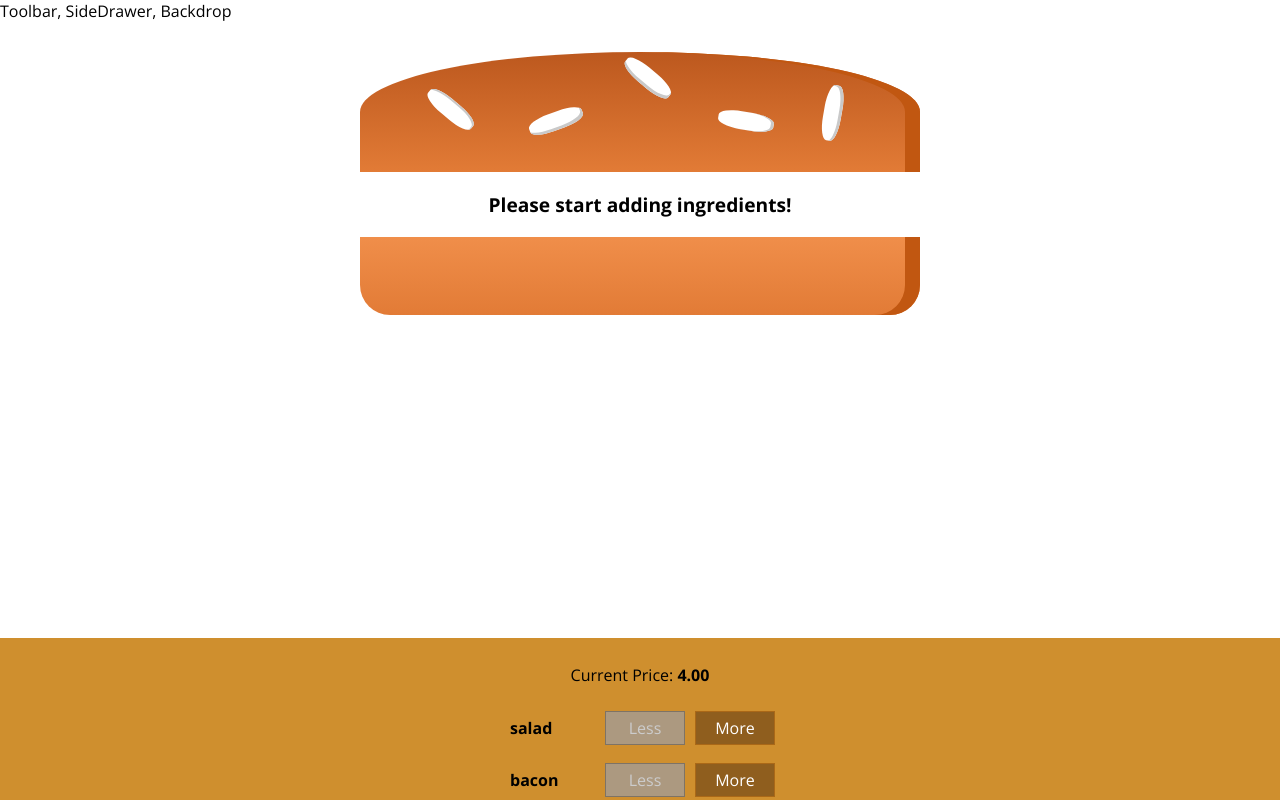
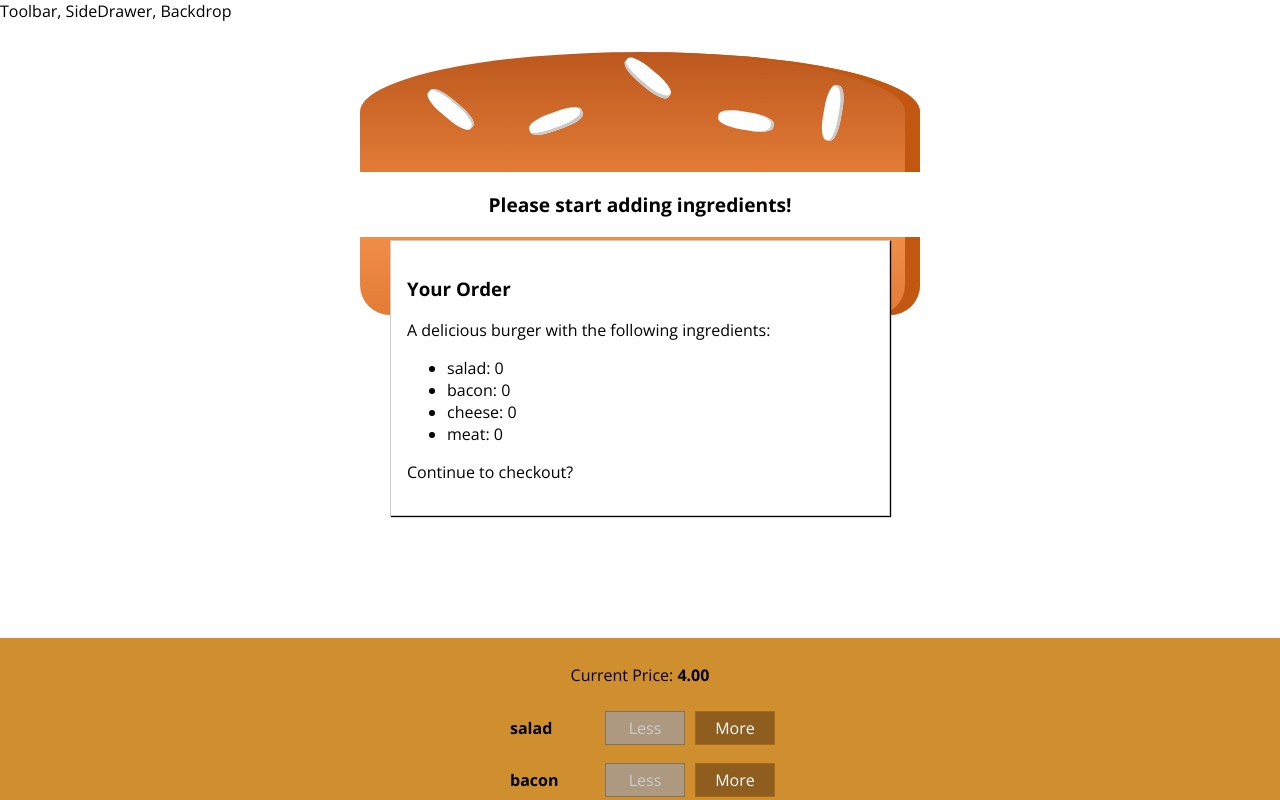
Before and after one commit to iulian-alexandru04/burger-builder, a React (Create React App) app: page / in a window 1280 px wide. Shown: the top 800 px of the page. Built offline with nearby package versions, Linux system fonts and the light colour scheme.

Commit message:
show order summary

```diff
--- /dev/null
+++ b/src/components/Burger/OrderSummary/OrderSummary.js
@@ -0,0 +1,16 @@
+import React, {Fragment} from 'react';
+
+const orderSummary = (props) => {
+    const ingredientSummary = Object.keys(props.ingredients)
+        .map(ingr => <li key={ingr}>{ingr}: {props.ingredients[ingr]}</li>);
+    return (
+        <Fragment>
+            <h3>Your Order</h3>
+            <p>A delicious burger with the following ingredients:</p>
+            <ul>{ingredientSummary}</ul>
+            <p>Continue to checkout?</p>
+        </Fragment>
+    );
+};
+
+export default orderSummary;
--- /dev/null
+++ b/src/components/UI/Modal/Modal.js
@@ -0,0 +1,10 @@
+import React from 'react';
+import classes from './Modal.module.css';
+
+const modal = (props) => (
+    <div className={classes.Modal}>
+        {props.children}
+    </div>
+);
+
+export default modal;
--- /dev/null
+++ b/src/components/UI/Modal/Modal.module.css
@@ -0,0 +1,20 @@
+.Modal {
+    position: fixed;
+    z-index: 500;
+    background-color: white;
+    width: 70%;
+    border: 1px solid #ccc;
+    box-shadow: 1px 1px 1px black;
+    padding: 16px;
+    left: 15%;
+    top: 30%;
+    box-sizing: border-box;
+    transition: all 0.3s ease-out;
+}
+
+@media (min-width: 600px) {
+    .Modal {
+        width: 500px;
+        left: calc(50% - 250px);
+    }
+}
--- a/src/containers/BurgerBuilder/BurgerBuilder.js
+++ b/src/containers/BurgerBuilder/BurgerBuilder.js
@@ -1,6 +1,8 @@
 import React, {Component, Fragment} from 'react';
 import Burger from '../../components/Burger/Burger';
 import BuildControls from '../../components/Burger/BuildControls/BuildControls';
+import Modal from '../../components/UI/Modal/Modal';
+import OrderSummary from '../../components/Burger/OrderSummary/OrderSummary';
 
 const INGREDIENT_PRICES = {
     salad: 0.5,
@@ -50,6 +52,9 @@
             disabledInfo[ingr] = disabledInfo[ingr] <= 0;
         return (
             <Fragment>
+                <Modal>
+                    <OrderSummary ingredients={this.state.ingredients}/>
+                </Modal>
                 <Burger ingredients={this.state.ingredients}/>
                 <BuildControls
                     addIngredient={this.addIngredientHandler}
```
Also changed, not shown: src/components/UI/Backdrop/Backdrop.js (added).
